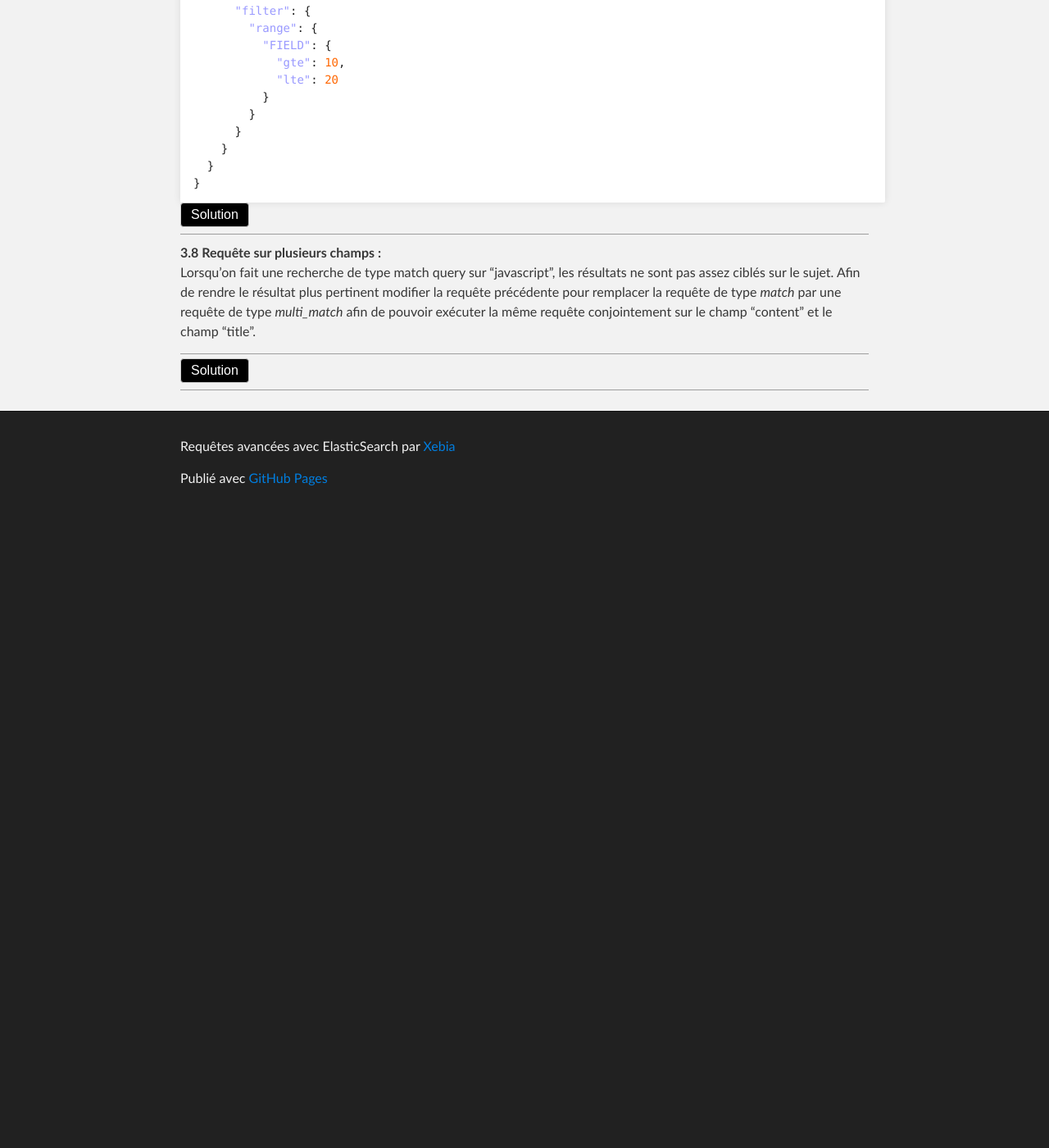
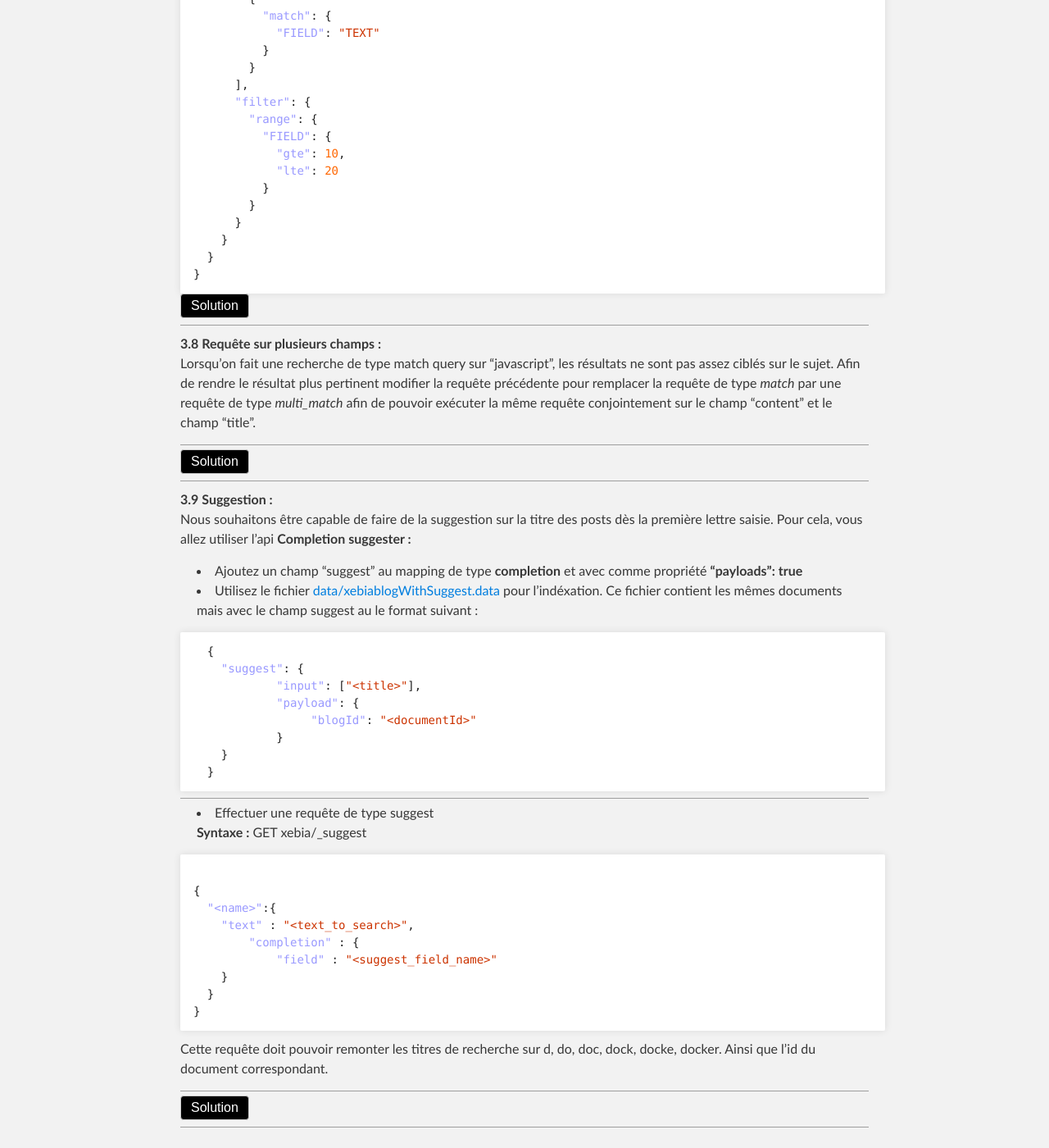
Before and after one commit to gegron/es-requests, a Jekyll site: the page built from index.md, in a window 1280 px wide and 1400 px high, scrolled down 5392 px. Shown: the whole window at 82% size. Built offline with Jekyll 4.4.1, drawn with Linux system fonts in a browser that asks for light colours; nearby versions of some CDN libraries; before the commit the page ends 6022 px from its top, so only the background shows below that; some of the changed text lies outside the part shown; grey boxes are pictures that could not be loaded.

Commit message:
add completion suggester

```diff
--- a/index.md
+++ b/index.md
@@ -179,8 +179,13 @@ Pour indexer tous ces documents en une étape vous allez utiliser curl :
  * Exécuter une requête bulk indexing :
   __curl -XPUT "http://{host}:9200/xebia/blog/_bulk" --data-binary @xebiablog.data__
 
-  __Vérifier que les 1198 documents sont correctements indexés :__
+  __Vérifier que les 1197 documents sont correctements indexés :__
   __GET__ xebia/blog/_count
+
+Le fichier xebiablog.data contient l'ensemble des documents à indexer au format :
+{"index" : {"_id":"2"}}
+{"title":"Scrum pour la Recherche","pubDate":"2016-09-19T13:39:42"  ...}
+[...]
 
   __3.3 Ecrire une requête qui permet de remonter les articles dont <u>le contenu</u> parle de "kodo kojo"__
 <blockquote class = 'solution' markdown="1">
@@ -465,3 +470,116 @@ GET xebia/blog/_search
 _
 </blockquote>
 ---
+__3.9 Suggestion :__
+  Nous souhaitons être capable de faire de la suggestion sur la titre des posts dès la première lettre saisie. Pour cela, vous allez utiliser l'api __Completion suggester :__
+  -  Ajoutez un champ "suggest" au mapping de type __completion__ et avec comme propriété __"payloads": true__
+  - Utilisez le fichier [data/xebiablogWithSuggest.data](xebiablogWithSuggest.data) pour l'indéxation. Ce fichier contient les mêmes documents mais avec le champ suggest au le format suivant :
+{% highlight json %}
+  {
+    "suggest": {
+            "input": ["<title>"],
+            "payload": {
+                 "blogId": "<documentId>"
+            }
+    }
+  }
+{% endhighlight %}
+---
+  - Effectuer une requête de type suggest
+__Syntaxe :__
+GET xebia/_suggest
+{% highlight json %}
+{
+  "<name>":{
+    "text" : "<text_to_search>",
+        "completion" : {
+            "field" : "<suggest_field_name>"
+    }
+  }
+}
+{% endhighlight %}
+
+Cette requête doit pouvoir remonter les titres de recherche sur d, do, doc, dock, docke, docker. Ainsi que l'id du document correspondant.
+
+---
+
+
+<blockquote class = 'solution' markdown="1">
+DELETE xebia
+PUT xebia
+{% highlight json %}
+{
+  "mappings": {
+    "blog": {
+      "properties": {
+        "category": {
+          "type": "string"
+        },
+        "content": {
+          "type": "string",
+          "analyzer": "my_analyzer"
+        },
+        "creator": {
+          "type": "string"
+        },
+        "description": {
+          "type": "string"
+        },
+        "pubDate": {
+          "type": "date",
+          "format": "strict_date_optional_time||epoch_millis"
+        },
+        "title": {
+          "type": "string"
+        },
+        "suggest": {
+          "type": "completion",
+          "payloads": true
+        }
+      }
+    }
+  },
+  "settings": {
+    "analysis": {
+      "analyzer": {
+        "my_analyzer": {
+          "type": "custom",
+          "tokenizer": "standard",
+          "filter": [
+            "lowercase",
+            "mySynonym"
+          ],
+          "char_filter": [
+            " html_strip"
+          ]
+        }
+      },
+      "filter": {
+        "mySynonym": {
+          "type": "synonym",
+          "synonyms": [
+            "lightbend, typesafe => lightbend, typesafe"
+          ]
+        }
+      },
+      "tokenizer": {},
+      "char_filter": {}
+    }
+  }
+}
+ {% endhighlight %}
+curl -XPUT "localhost:9200/xebia/blog/_bulk" --data-binary @xebiablogWithSuggest.data
+
+GET xebia/_suggest
+{% highlight json %}
+{
+  "title-suggest":{
+    "text" : "do",
+        "completion" : {
+            "field" : "suggest"
+        }
+  }
+}
+{% endhighlight %}
+</blockquote>
+---
```
Also changed, not shown: 1 other file.
